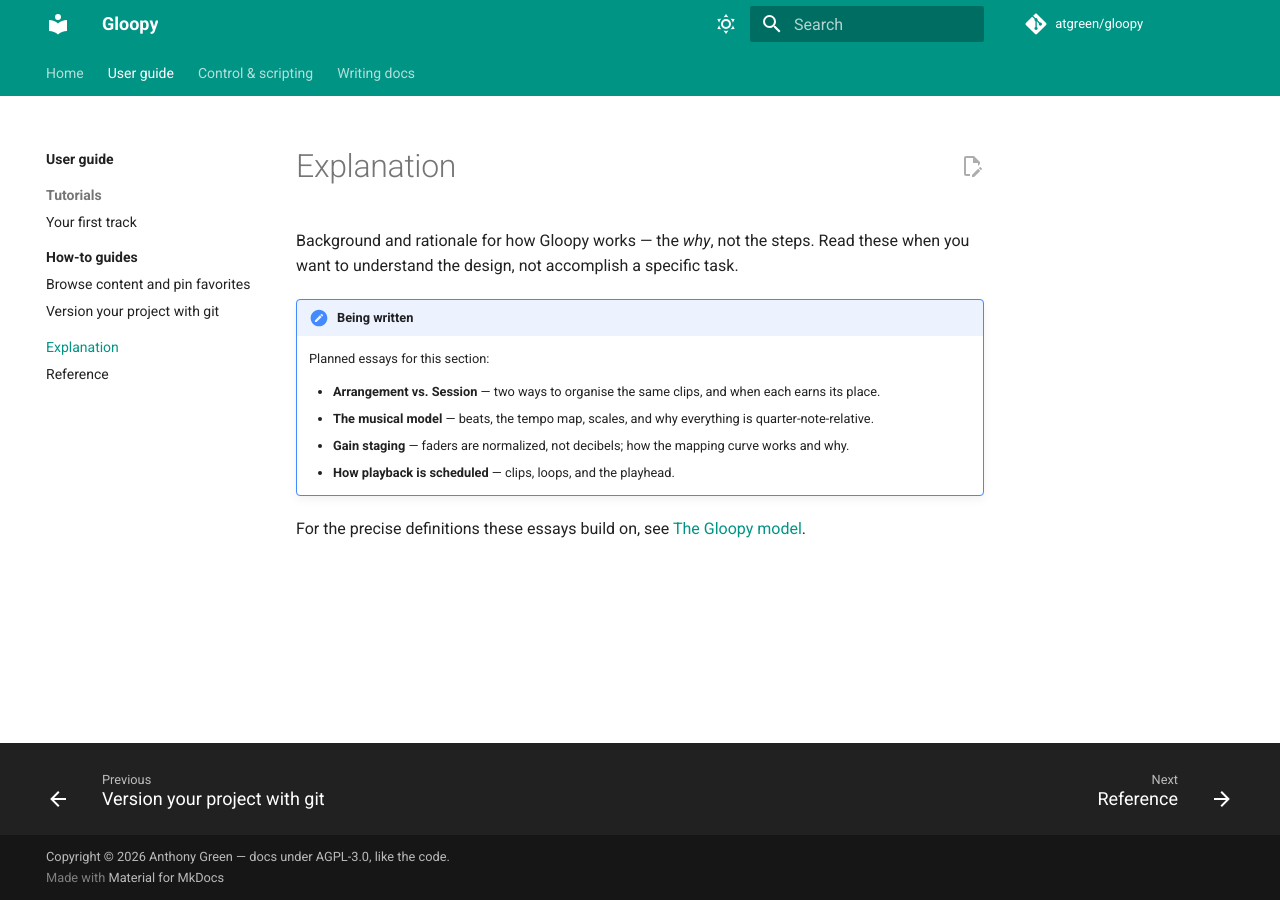
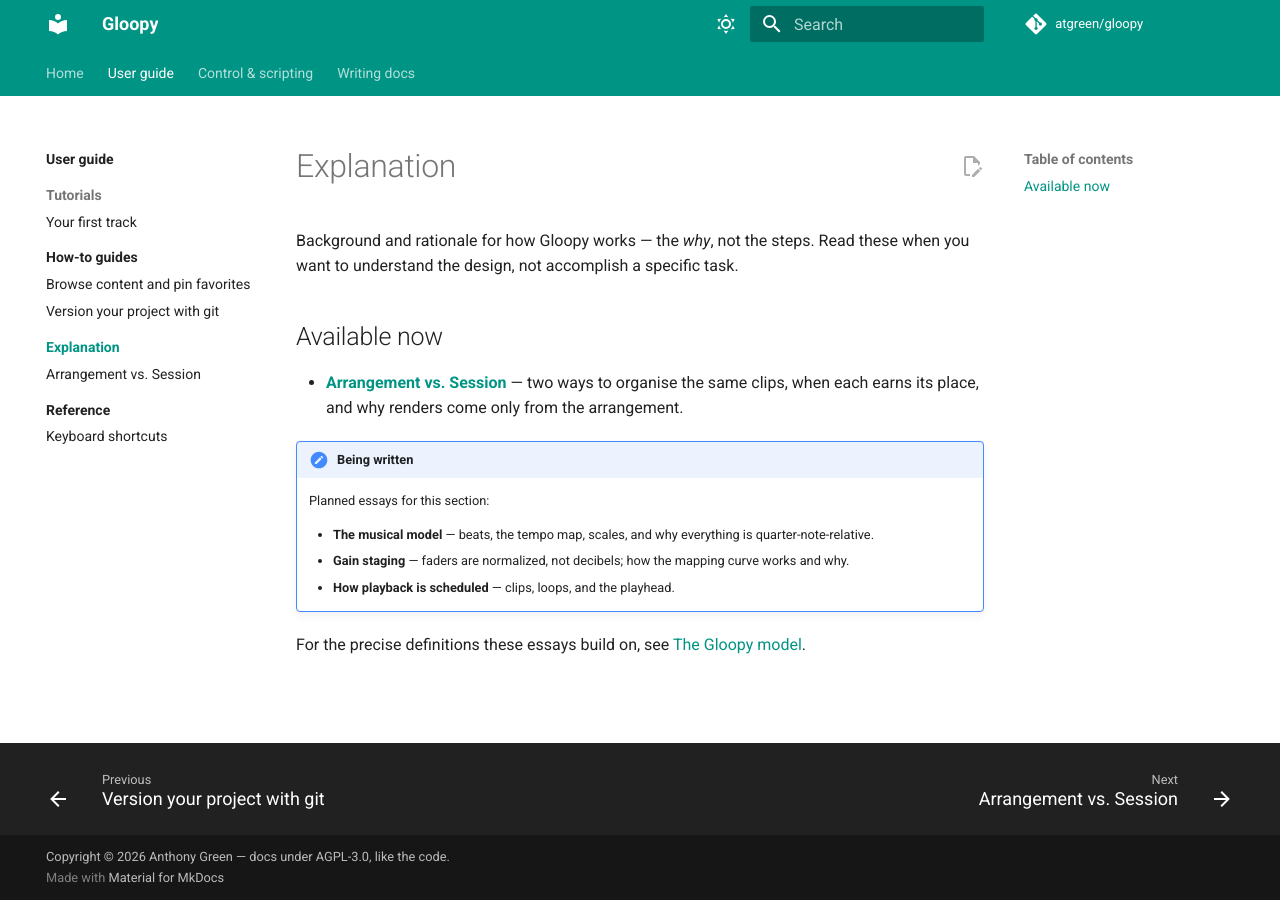
Before and after one commit to atgreen/gloopy, an MkDocs documentation site: the page built from docs/user-guide/explanation/index.md, in a window 1280 px wide. Built offline with MkDocs 1.6.1 and Material for MkDocs 9.7.7, drawn with Linux system fonts in a browser that asks for light colours.

Commit message:
docs(user-guide): keyboard-shortcuts reference + Arrangement-vs-Session explanation
Fills two of the user-guide stubs with real pages:

- **Keyboard shortcuts** reference — every key Gloopy actually handles, grouped
  global / mixer+session grouping / piano-roll / dialogs, transcribed from the
  keyPressed handlers (Space, Tab, Ctrl+S/Z/Y, Ctrl+G grouping, Ctrl+. panic;
  piano-roll Q/H/S/L, arrow-transpose, delete). macOS ⌘ noted.
- **Arrangement vs. Session** explanation — the same clips two ways, when each
  earns its place, and why the offline render comes only from the arrangement
  (the deterministic-render line). Links throughout to the model's definitions.

Both are linked from their section index (retiring the matching "planned"
bullets) and added to the nav. mkdocs build --strict green.

Co-Authored-By: Claude Opus 4.8 (1M context) <noreply@anthropic.com>

```diff
--- a/docs/user-guide/explanation/index.md
+++ b/docs/user-guide/explanation/index.md
@@ -3,11 +3,15 @@
 Background and rationale for how Gloopy works — the *why*, not the steps. Read
 these when you want to understand the design, not accomplish a specific task.
 
+## Available now
+
+- **[Arrangement vs. Session](arrangement-vs-session.md)** — two ways to organise
+  the same clips, when each earns its place, and why renders come only from the
+  arrangement.
+
 !!! note "Being written"
     Planned essays for this section:
 
-    - **Arrangement vs. Session** — two ways to organise the same clips, and when
-      each earns its place.
     - **The musical model** — beats, the tempo map, scales, and why everything is
       quarter-note-relative.
     - **Gain staging** — faders are normalized, not decibels; how the mapping
--- a/mkdocs.yml
+++ b/mkdocs.yml
@@ -105,8 +105,12 @@ nav:
           - user-guide/how-to/index.md
           - Browse content and pin favorites: user-guide/how-to/browse-and-favorites.md
           - Version your project with git: user-guide/how-to/version-with-git.md
-      - Explanation: user-guide/explanation/index.md
-      - Reference: user-guide/reference/index.md
+      - Explanation:
+          - user-guide/explanation/index.md
+          - Arrangement vs. Session: user-guide/explanation/arrangement-vs-session.md
+      - Reference:
+          - user-guide/reference/index.md
+          - Keyboard shortcuts: user-guide/reference/keyboard-shortcuts.md
   - Control & scripting:
       - control-scripting/index.md
       - Concepts:
```
Also changed, not shown: docs/user-guide/explanation/arrangement-vs-session.md (added, +69 -0 lines), docs/user-guide/reference/index.md (+5 -1 lines), docs/user-guide/reference/keyboard-shortcuts.md (added, +70 -0 lines).
